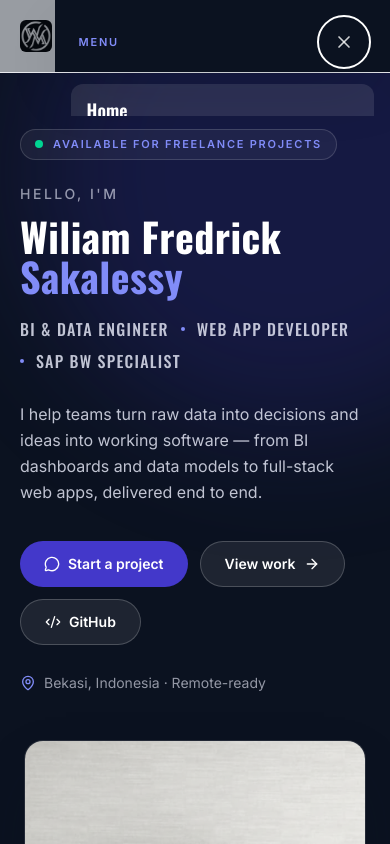
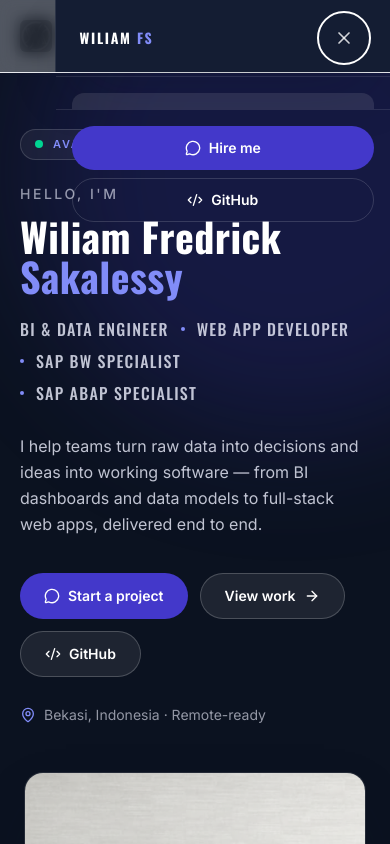
Before and after one commit to IAMWFS30/Portfolio-Wiliam-Fredrick-Sakalessy, a React (Vite) app: page / in a window 390 px wide. Both pictures are taken after a click on the button "Open navigation". Shown: the top 844 px of the page. Built offline with nearby package versions, Linux system fonts and the light colour scheme.

Commit message:
Fix mobile menu panel (solid bg, brand header, CTA footer); add SAP ABAP Specialist

```diff
--- a/src/components/layout/MobileMenu.tsx
+++ b/src/components/layout/MobileMenu.tsx
@@ -1,7 +1,8 @@
 import { useEffect, useRef } from 'react';
-import { X } from 'lucide-react';
+import { Code2, MessageCircle, X } from 'lucide-react';
 import { AnimatePresence, motion, useReducedMotion } from 'framer-motion';
 import type { NavItem } from '../../types/portfolio';
+import { profile } from '../../data/profile';
 import { useScrollLock } from '../../hooks/useScrollLock';
 import { cn } from '../../lib/cn';
 
@@ -82,16 +83,22 @@ export function MobileMenu({
           exit={reduceMotion ? undefined : { opacity: 0 }}
           transition={{ duration: 0.2 }}
         >
-          <div className="absolute inset-0 bg-navy/40" onClick={onClose} aria-hidden="true" />
+          <div
+            className="absolute inset-0 bg-navy/70 backdrop-blur-sm"
+            onClick={onClose}
+            aria-hidden="true"
+          />
           <div
             ref={panelRef}
             role="dialog"
             aria-modal="true"
             aria-label="Site navigation"
-            className="on-navy absolute inset-y-0 right-0 flex w-[86%] max-w-sm flex-col bg-navy shadow-sheet"
+            className="on-navy absolute inset-y-0 right-0 flex w-[86%] max-w-sm flex-col border-l border-white/10 bg-navy-800 shadow-sheet"
           >
-            <div className="flex items-center justify-between px-6 py-5">
-              <span className="text-eyebrow text-blue-400">Menu</span>
+            <div className="flex items-center justify-between border-b border-white/10 px-6 py-4">
+              <span className="font-display text-sm font-bold uppercase tracking-[0.12em] text-white">
+                Wiliam <span className="text-blue-400">FS</span>
+              </span>
               <button
                 ref={closeRef}
                 type="button"
@@ -103,7 +110,7 @@ export function MobileMenu({
               </button>
             </div>
 
-            <nav className="flex-1 overflow-y-auto px-4 pb-8">
+            <nav className="flex-1 overflow-y-auto px-4 py-4">
               <ul className="flex flex-col">
                 {items.map((item) => {
                   const isActive = activeId === item.id;
@@ -127,6 +134,29 @@ export function MobileMenu({
                 })}
               </ul>
             </nav>
+
+            <div className="border-t border-white/10 p-4">
+              <a
+                href={profile.contact.whatsappUrl}
+                target="_blank"
+                rel="noopener noreferrer"
+                onClick={onClose}
+                className="flex min-h-[44px] items-center justify-center gap-2 rounded-full bg-blue px-5 text-sm font-semibold text-white transition-colors hover:bg-blue-500"
+              >
+                <MessageCircle aria-hidden="true" className="size-4" />
+                Hire me
+              </a>
+              <a
+                href={profile.contact.githubUrl}
+                target="_blank"
+                rel="noopener noreferrer"
+                onClick={onClose}
+                className="mt-2 flex min-h-[44px] items-center justify-center gap-2 rounded-full border border-white/15 px-5 text-sm font-semibold text-white transition-colors hover:bg-white/10"
+              >
+                <Code2 aria-hidden="true" className="size-4" />
+                GitHub
+              </a>
+            </div>
           </div>
         </motion.div>
       ) : null}
--- a/src/data/profile.ts
+++ b/src/data/profile.ts
@@ -16,7 +16,12 @@ export const profile = {
   roleSuffix: 'Web App Developer for hire',
 
   /** Baris peran singkat di bawah nama (gaya editorial). Faktual dari CV. */
-  roleLine: ['BI & Data Engineer', 'Web App Developer', 'SAP BW Specialist'],
+  roleLine: [
+    'BI & Data Engineer',
+    'Web App Developer',
+    'SAP BW Specialist',
+    'SAP ABAP Specialist',
+  ],
 
   /** Tagline editorial di hero — merangkum arah kerja, tanpa klaim/angka. */
   tagline: 'Turning data into decisions, and ideas into working software.',
```
